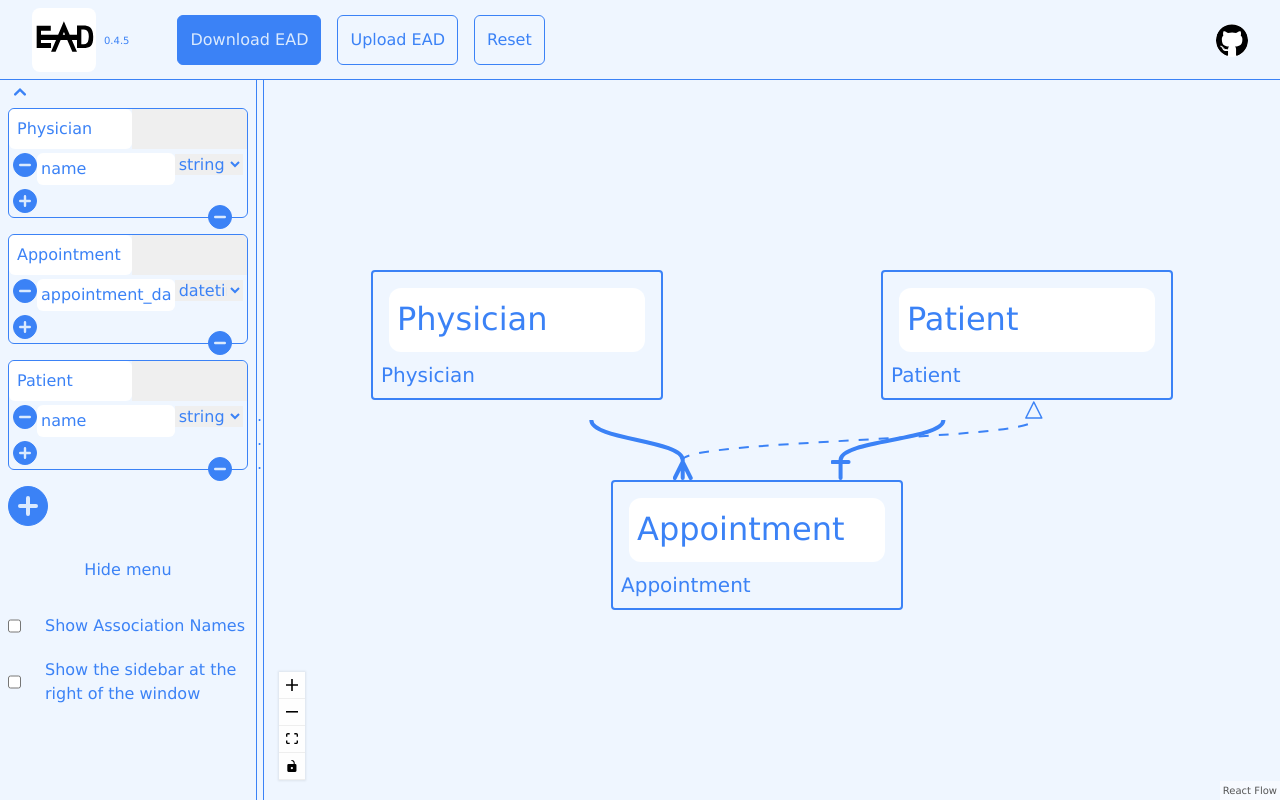
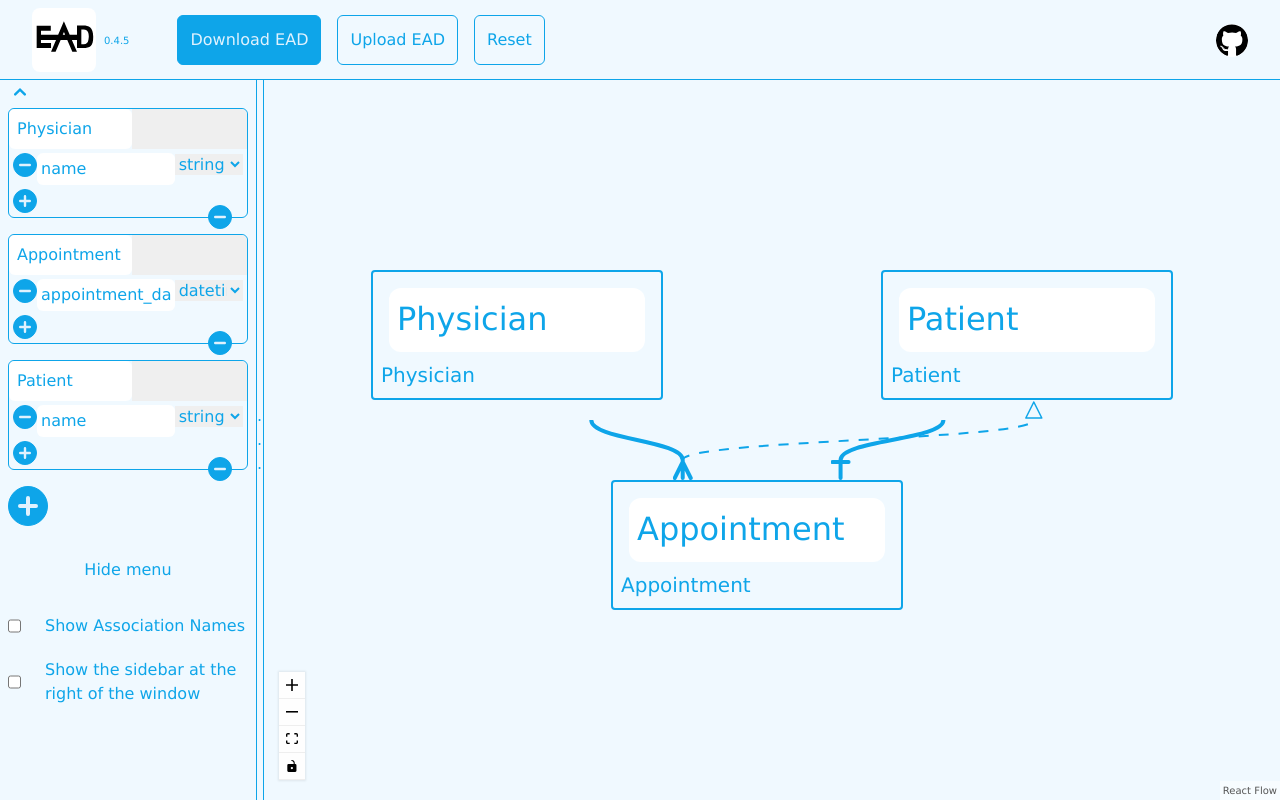
Before and after one commit to ozovalihasan/ead, a React (Vite) app: page / in a window 1280 px wide. Built offline with nearby package versions, Linux system fonts and the light colour scheme.

Commit message:
Add a feature to change the main color

```diff
--- a/src/main.tsx
+++ b/src/main.tsx
@@ -1,6 +1,7 @@
 import { StrictMode } from 'react';
 import { createRoot } from 'react-dom/client'
 import { App } from '@/components'
+import { availableColorsType, setColorVariants } from "@/zustandStore/helpers/setColorVariants"
 import './reset.css';
 import './index.css';
 
@@ -18,3 +19,5 @@ if (process.env.NODE_ENV === "production"){
   const links = head.querySelectorAll('[rel="stylesheet"]')
   Object.values(links).forEach((link) =>  head.append(link))
 }
+
+setColorVariants(localStorage.getItem("selected-color") as availableColorsType ?? "sky")
--- /dev/null
+++ b/src/zustandStore/helpers/setColorVariants.ts
@@ -0,0 +1,20 @@
+
+import colors from "tailwindcss/colors"
+
+export const availableColors = ["neutral", "green", "sky", "red", "yellow", "pink", "orange", "emerald", "violet"] as const;
+export type availableColorsType = typeof availableColors[number];
+
+const setColorVariants = (color: availableColorsType) => {
+  // eslint-disable-next-line @typescript-eslint/non-nullable-type-assertion-style
+  const root = document.querySelector('div#root') as HTMLDivElement;
+
+  localStorage.setItem("selected-color", color);
+
+  const colorPalette = colors[color];
+
+  Object.entries(colorPalette).forEach( ( [num, value] ) => {
+    root.style.setProperty(`--first-${num}`, value);
+  });
+}
+
+export { setColorVariants }
--- a/tailwind.config.cjs
+++ b/tailwind.config.cjs
@@ -1,5 +1,22 @@
 /** @type {import('tailwindcss').Config} */
 const colors = require('tailwindcss/colors')
+
+
+const setVar = (str) => {
+
+  return {
+    50: `var(--${str}-50)`,
+   100: `var(--${str}-100)`,
+   200: `var(--${str}-200)`,
+   300: `var(--${str}-300)`,
+   400: `var(--${str}-400)`,
+   500: `var(--${str}-500)`,
+   600: `var(--${str}-600)`,
+   700: `var(--${str}-700)`,
+   800: `var(--${str}-800)`,
+   900: `var(--${str}-900)`
+  }
+}
 
 module.exports = {
   content: [
@@ -16,10 +33,11 @@ module.exports = {
       transparent: 'transparent',
       current: 'currentColor',
       slate: colors.slate,
-      first: colors.blue,
+      first: setVar("first"),
       second: colors.green,
       third: colors.gray,
       fourth: colors.emerald,
+
     },
     fontSize: {
       tiny: '.5rem',
```
